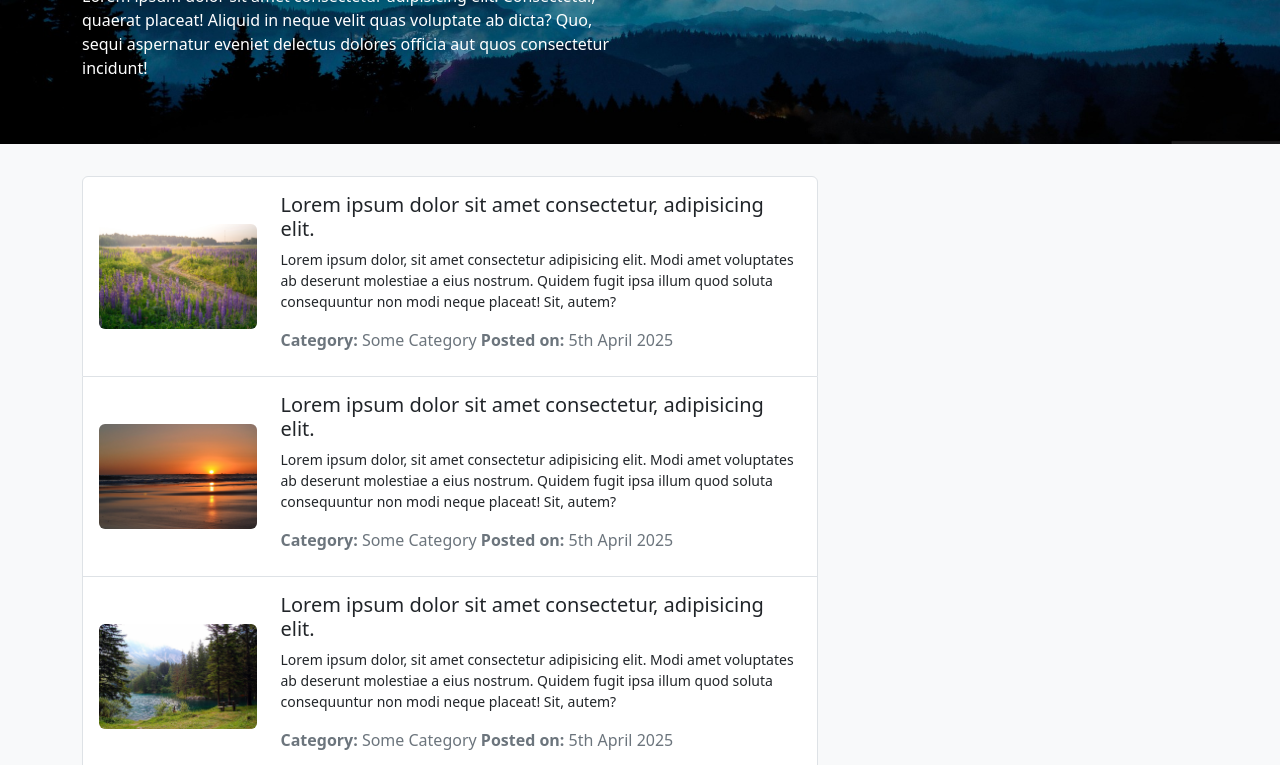
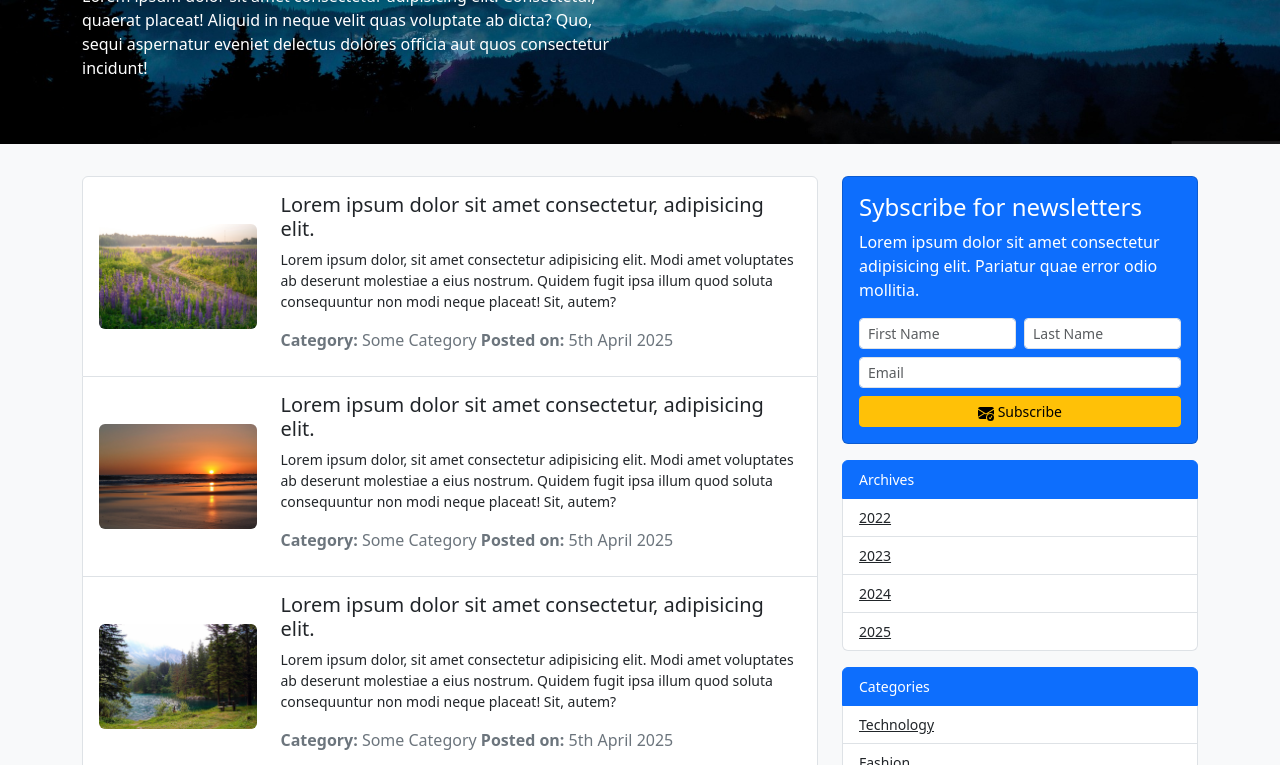
Before and after one commit to Kate-Iva/Blog-App, a plain HTML site: page defauld.html in a window 1280 px wide. Shown: the part 187-952 px from the top of the page. Drawn offline with nearby package versions, Linux system fonts and the light colour scheme.

Commit message:
Categories and Archive created

```diff
--- a/defauld.html
+++ b/defauld.html
@@ -163,6 +163,88 @@
                         </a>
                     </div>
                 </div>
+                <div class="col-md-4">
+                    <div class="card text-bg-primary mb-3">
+                        <div class="card-body">
+                        <h3 class="fs-4">Sybscribe for newsletters</h3>
+                        <p>Lorem ipsum dolor sit amet consectetur adipisicing elit. Pariatur quae error odio mollitia.</p>
+                        <form>
+                            <div class="row gx-2">
+                                <div class="col-md-6">
+                                    <div class="mb-2">
+                                        <input type="text" class="form-control form-control-sm" placeholder="First Name" required>
+                                    </div>
+                                </div>
+                                <div class="col-md-6">
+                                    <div class="mb-2">
+                                        <input type="text" class="form-control form-control-sm" placeholder="Last Name" required>
+                                    </div>
+                                </div>
+                                <div class="col-md-12">
+                                    <div class="mb-2">
+                                        <input type="email" class="form-control form-control-sm" placeholder="Email" required>
+                                    </div>
+                                </div>
+                                <div class="col-md-12">
+                                    <div class="d-grid">
+                                        <button
+                                        type="submit"
+                                        class="btn btn-warning btn-sm">
+                                        <svg
+                                        xmlns="http://www.w3.org/2000/svg"
+                                        width="16"
+                                        height="16"
+                                        fill="currentColor"
+                                        class="bi bi-envelope-check-fill"
+                                        viewBox="0 0 16 16"
+                                      >
+                                        <path
+                                          d="M.05 3.555A2 2 0 0 1 2 2h12a2 2 0 0 1 1.95 1.555L8 8.414zM0 4.697v7.104l5.803-3.558zM6.761 8.83l-6.57 4.026A2 2 0 0 0 2 14h6.256A4.5 4.5 0 0 1 8 12.5a4.49 4.49 0 0 1 1.606-3.446l-.367-.225L8 9.586zM16 4.697v4.974A4.5 4.5 0 0 0 12.5 8a4.5 4.5 0 0 0-1.965.45l-.338-.207z"
+                                        />
+                                        <path
+                                          d="M16 12.5a3.5 3.5 0 1 1-7 0 3.5 3.5 0 0 1 7 0m-1.993-1.679a.5.5 0 0 0-.686.172l-1.17 1.95-.547-.547a.5.5 0 0 0-.708.708l.774.773a.75.75 0 0 0 1.174-.144l1.335-2.226a.5.5 0 0 0-.172-.686"
+                                        />
+                                      </svg>
+                                        Subscribe
+                                    </button>
+                                    </div>
+                                </div>
+                            </div>
+
+                        </form>
+                    </div>
+                    </div>
+                    <ul class="list-group small mb-3">
+                        <li class="list-group-item active">Archives</li>
+                        <li class="list-group-item list-group-item-action">
+                            <a href="#" class="text-decoretion-none text-dark">2022</a>
+                        </li>
+                        <li class="list-group-item list-group-item-action">
+                            <a href="#" class="text-decoretion-none text-dark">2023</a>
+                        </li>
+                        <li class="list-group-item list-group-item-action">
+                            <a href="#" class="text-decoretion-none text-dark">2024</a>
+                        </li>
+                        <li class="list-group-item list-group-item-action">
+                            <a href="#" class="text-decoretion-none text-dark">2025</a>
+                        </li>
+                    </ul>
+                    <ul class="list-group small mb-3">
+                        <li class="list-group-item active">Categories</li>
+                        <li class="list-group-item list-group-item-action">
+                            <a href="#" class="text-decoretion-none text-dark">Technology</a>
+                        </li>
+                        <li class="list-group-item list-group-item-action">
+                            <a href="#" class="text-decoretion-none text-dark">Fashion</a>
+                        </li>
+                        <li class="list-group-item list-group-item-action">
+                            <a href="#" class="text-decoretion-none text-dark">Modern</a>
+                        </li>
+                        <li class="list-group-item list-group-item-action">
+                            <a href="#" class="text-decoretion-none text-dark">Antique</a>
+                        </li>
+                    </ul>
+                </div>
             </div>
         </div>
      </section>
```
